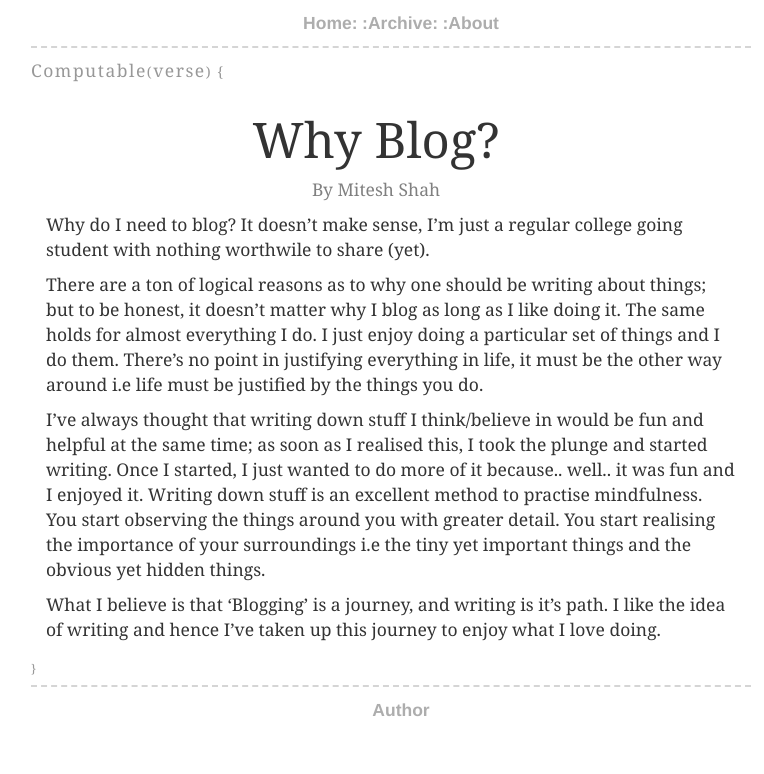
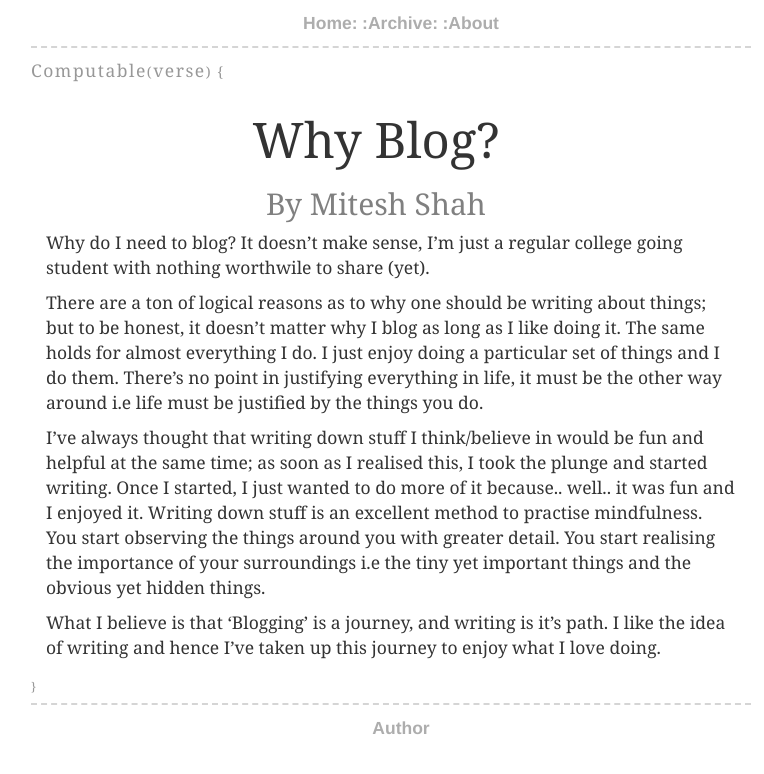
Before and after one commit to ACidDrinkeR/lol.github.io, a Jekyll site: the page built from _posts/2015-05-02-why-blog.md, in a window 1280 px wide. Shown: the top 774 px of the page, without its empty margins (264-1028 px from the left). Built offline with Jekyll 4.4.1, drawn with Linux system fonts in a browser that asks for light colours; nearby versions of some CDN libraries; library files that are not in the unit come from our copies.

Commit message:
Update post.html

```diff
--- a/_layouts/post.html
+++ b/_layouts/post.html
@@ -4,7 +4,7 @@ comments: true
 ---
 
 <h1 class="text-center">{{ page.title }}</h1>
-<p class="meta myGray text-center">By <a class="myGray" href="http://miteshms.me/author/">Mitesh Shah</a></p>
+<h2 class="meta myGray text-center">By <a class="myGray" href="http://miteshms.me/author/">Mitesh Shah</a></h2>
 
 <div class="post container">
   {{ content }}
```
